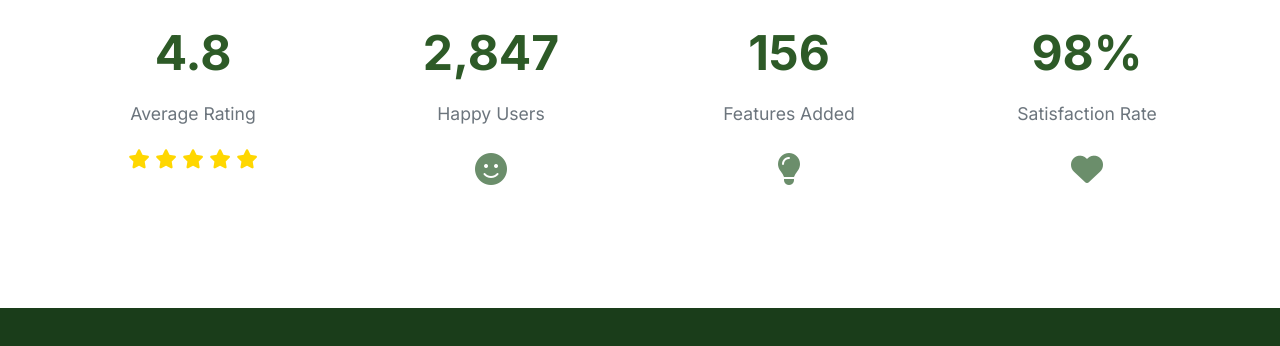
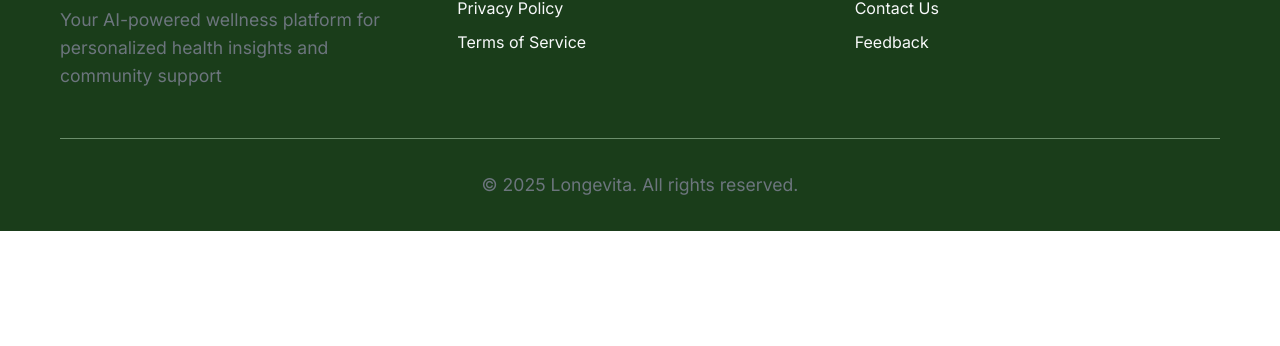
Before and after one commit to aliya9/Longevita-website, a plain HTML site: page feedback.html in a window 1280 px wide. Shown: the part 3348-3694 px from the top of the page. After the commit the page ends 3579 px from the top, so only its background shows below. Drawn offline with Linux system fonts and the light colour scheme.

Commit message:
contack page update

```diff
--- a/feedback.html
+++ b/feedback.html
@@ -246,45 +246,6 @@
         </div>
     </section>
 
-    <!-- Feedback Stats -->
-    <section class="feedback-stats">
-        <div class="container">
-            <div class="stats-grid">
-                <div class="stat-item">
-                    <div class="stat-number">4.8</div>
-                    <div class="stat-label">Average Rating</div>
-                    <div class="stat-stars">
-                        <i class="fas fa-star"></i>
-                        <i class="fas fa-star"></i>
-                        <i class="fas fa-star"></i>
-                        <i class="fas fa-star"></i>
-                        <i class="fas fa-star"></i>
-                    </div>
-                </div>
-                <div class="stat-item">
-                    <div class="stat-number">2,847</div>
-                    <div class="stat-label">Happy Users</div>
-                    <div class="stat-icon">
-                        <i class="fas fa-smile"></i>
-                    </div>
-                </div>
-                <div class="stat-item">
-                    <div class="stat-number">156</div>
-                    <div class="stat-label">Features Added</div>
-                    <div class="stat-icon">
-                        <i class="fas fa-lightbulb"></i>
-                    </div>
-                </div>
-                <div class="stat-item">
-                    <div class="stat-number">98%</div>
-                    <div class="stat-label">Satisfaction Rate</div>
-                    <div class="stat-icon">
-                        <i class="fas fa-heart"></i>
-                    </div>
-                </div>
-            </div>
-        </div>
-    </section>
 
     <!-- Footer -->
     <footer class="footer">
@@ -313,7 +274,7 @@
                 </div>
             </div>
             <div class="footer-bottom">
-                <p>&copy; 2024 Longevita. All rights reserved.</p>
+                <p>&copy; 2025 Longevita. All rights reserved.</p>
             </div>
         </div>
     </footer>
```
Also changed, not shown: contact.html (+1 -22 lines).
